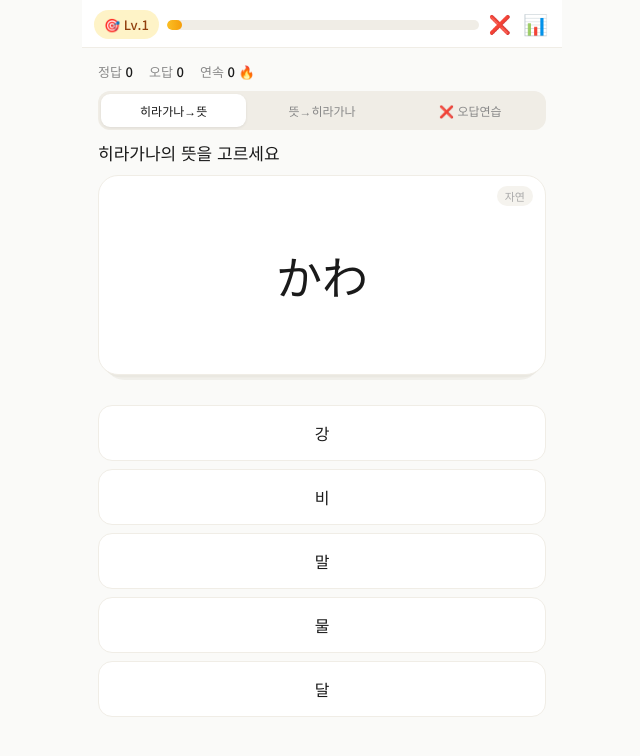
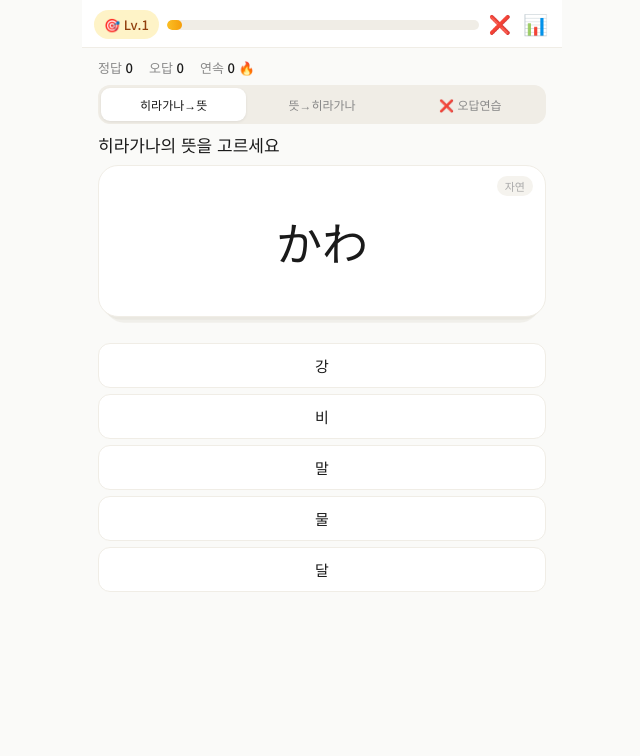
Before and after one commit to ijaidu-spec/japanese-practice, a plain HTML site: page index.html in a window 1280 px wide. Shown: the whole page, without its empty margins (318-958 px from the left). Drawn offline with Linux system fonts and the light colour scheme.

Commit message:
Update index.html

```diff
--- a/index.html
+++ b/index.html
@@ -97,8 +97,8 @@
   }
 
   /* scroll */
-  #scroll-area { flex: 1; overflow-y: auto; width: 100%; padding: 0 0 32px; -webkit-overflow-scrolling: touch; }
-  #inner { padding: 14px 16px 0; display: flex; flex-direction: column; align-items: center; gap: 10px; }
+  #scroll-area { flex: 1; overflow-y: auto; width: 100%; padding: 0 0 16px; -webkit-overflow-scrolling: touch; }
+  #inner { padding: 10px 16px 0; display: flex; flex-direction: column; align-items: center; gap: 8px; }
 
   /* score */
   #score-display { display: flex; gap: 16px; align-self: flex-start; }
@@ -118,14 +118,14 @@
   #instruction { font-size: 17px; font-weight: 500; color: #1a1a1a; align-self: flex-start; }
 
   /* card */
-  #card-area { width: 100%; position: relative; height: 220px; }
-  .shadow-card { position: absolute; width: 100%; height: 200px; background: #e8e5de; border-radius: 20px; }
+  #card-area { width: 100%; position: relative; height: 170px; }
+  .shadow-card { position: absolute; width: 100%; height: 152px; background: #e8e5de; border-radius: 20px; }
   .shadow-card:nth-child(1) { top: 8px; opacity: 0.5; transform: scale(0.97); }
   .shadow-card:nth-child(2) { top: 4px; opacity: 0.7; transform: scale(0.985); }
   #main-card {
-    position: absolute; top: 0; left: 0; width: 100%; height: 200px;
+    position: absolute; top: 0; left: 0; width: 100%; height: 152px;
     background: #fff; border-radius: 20px; border: 1px solid #f0ede6;
-    display: flex; flex-direction: column; align-items: center; justify-content: center; gap: 6px;
+    display: flex; flex-direction: column; align-items: center; justify-content: center; gap: 4px;
     transition: transform 0.35s cubic-bezier(.4,0,.2,1), background 0.3s, border-color 0.3s;
   }
   #main-card.correct { background: #f0fdf4; border-color: #86efac; }
@@ -137,16 +137,16 @@
     border-radius: 99px; padding: 2px 8px;
   }
   #word-main {
-    font-size: 52px; font-weight: 400; color: #1a1a1a;
+    font-size: 44px; font-weight: 400; color: #1a1a1a;
     font-family: 'Noto Sans JP', sans-serif;
     line-height: 1.1; text-align: center; padding: 0 12px;
   }
-  #word-sub { font-size: 14px; color: #888; font-family: 'Noto Sans JP', sans-serif; display: none; }
-  #word-romaji { font-size: 13px; color: #aaa; letter-spacing: 0.04em; display: none; }
+  #word-sub { font-size: 13px; color: #888; font-family: 'Noto Sans JP', sans-serif; display: none; }
+  #word-romaji { font-size: 12px; color: #aaa; letter-spacing: 0.04em; display: none; }
   #speak-btn {
-    margin-top: 4px; background: none; border: 1.5px solid #d1fae5;
-    border-radius: 99px; padding: 5px 14px;
-    font-size: 13px; color: #15803d; cursor: pointer;
+    margin-top: 2px; background: none; border: 1.5px solid #d1fae5;
+    border-radius: 99px; padding: 4px 12px;
+    font-size: 12px; color: #15803d; cursor: pointer;
     display: none; align-items: center; gap: 6px;
     font-family: 'Noto Sans KR', sans-serif;
   }
@@ -154,11 +154,11 @@
   #speak-btn.wrong-speak { border-color: #fecaca; color: #b91c1c; }
 
   /* choices */
-  #choices { width: 100%; display: flex; flex-direction: column; gap: 8px; }
+  #choices { width: 100%; display: flex; flex-direction: column; gap: 6px; }
   .choice-btn {
-    width: 100%; padding: 15px 16px; background: #fff;
-    border: 1px solid #f0ede6; border-radius: 14px;
-    font-size: 16px; color: #1a1a1a; cursor: pointer; text-align: center;
+    width: 100%; padding: 11px 16px; background: #fff;
+    border: 1px solid #f0ede6; border-radius: 12px;
+    font-size: 15px; color: #1a1a1a; cursor: pointer; text-align: center;
     font-family: 'Noto Sans JP', sans-serif;
     transition: background 0.15s, border-color 0.15s, transform 0.1s;
   }
```
